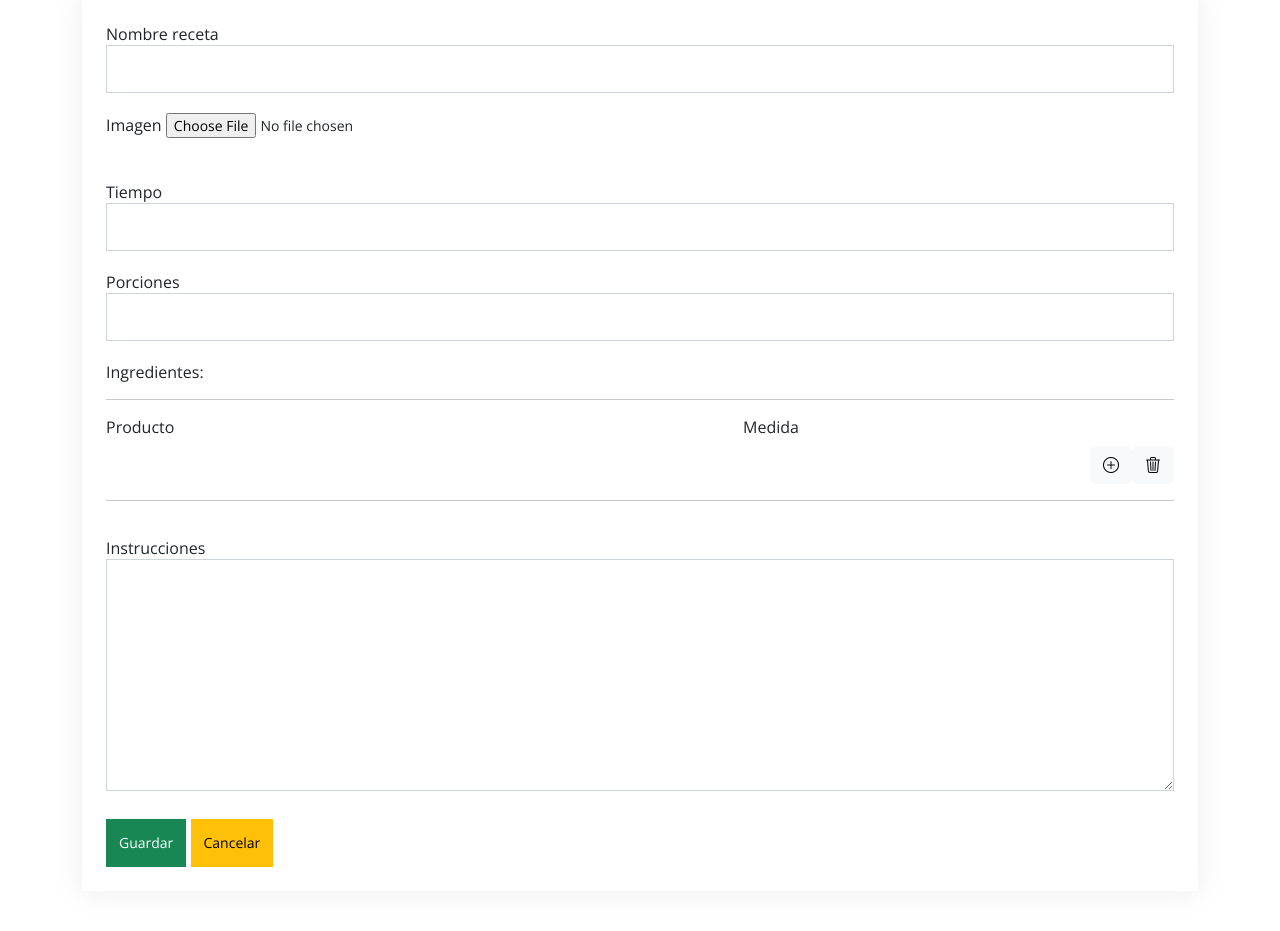
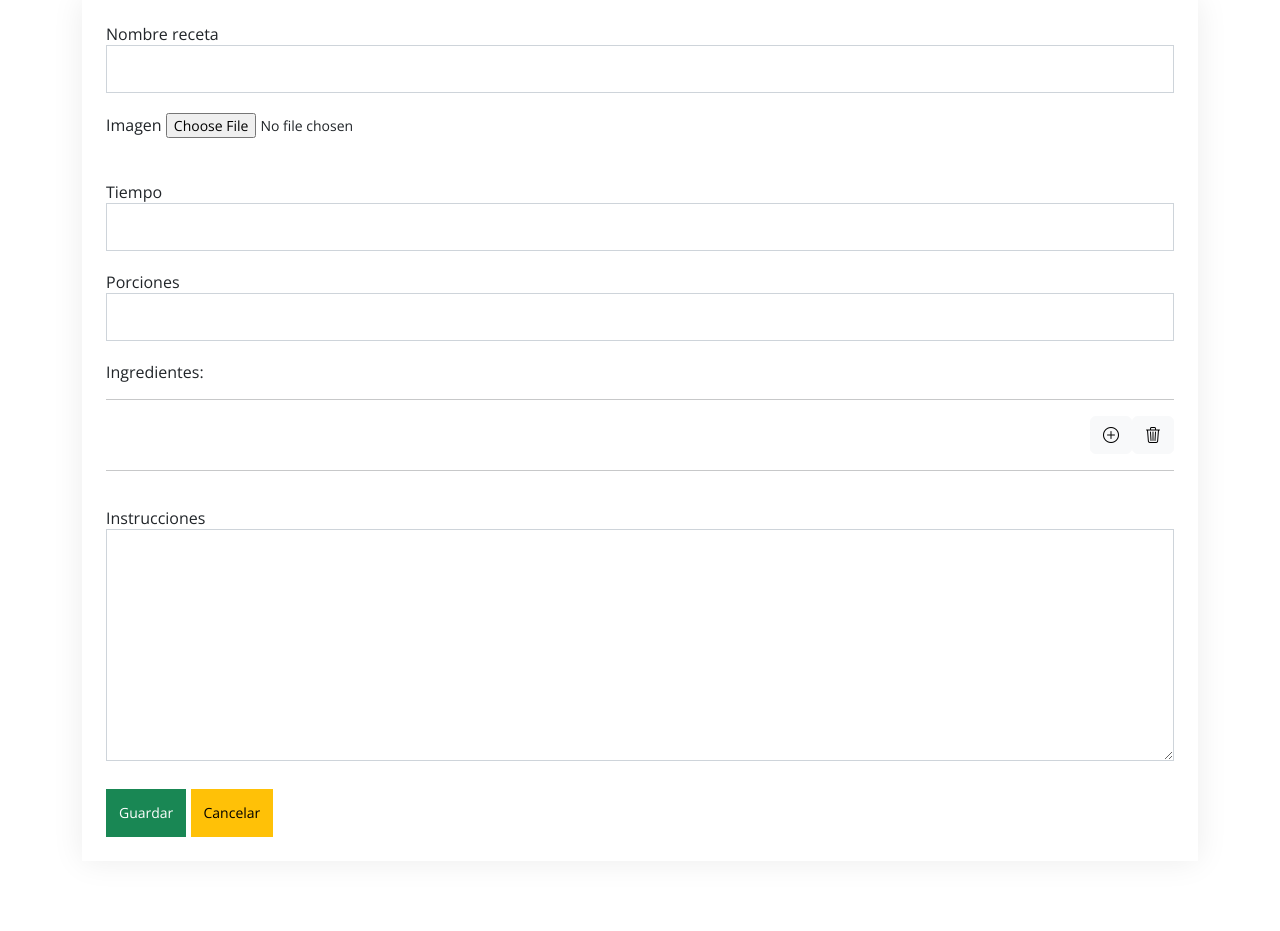
Before and after one commit to nicoCalde/recetario, a Django app: page /mis_recetas/crear_receta in a window 1280 px wide. Shown: the part 240-1171 px from the top of the page. Run offline with Django 3.2, Linux system fonts and the light colour scheme; the visitor is signed in with stand-in values (Sample User, id 1); data that the repository does not hold is empty.

Commit message:
formset actualized, choicefields not working

```diff
--- a/rct/forms.py
+++ b/rct/forms.py
@@ -70,15 +70,9 @@ class MedidasForm(forms.ModelForm):
         }
 
 class IngredientesForm(forms.ModelForm):
-
-    class Meta:
-        model=Ingredientes
-        fields=['fkproductos','cantidad','fkunidad_medida']
-        widgets={
-            'fkproductos':forms.Select(attrs={'class':'form-control'}),
-            'cantidad': forms.TextInput(attrs={'class':'form-control'}),
-            'fkunidad_medida': forms.Select(attrs={'class':'form-control'}),
-        }
+    fkproductos = forms.ChoiceField(label='Productos',widget= forms.Select(attrs={'class':"form-control"}))
+    cantidad = forms.CharField(label='Cantidad',widget= forms.TextInput(attrs={'class':"form-control"}))
+    fkunidad_medida = forms.ChoiceField(label='Medida', widget= forms.Select(attrs={'class':"form-control"}))
 
 
 #ADMINISTRACION
--- a/rct/views.py
+++ b/rct/views.py
@@ -68,7 +68,7 @@ def recetas_login(request):
 # crud
 @login_required(login_url='rct:login')
 def crear_receta(request):
-    IngredientesFormset = modelformset_factory(Ingredientes,form=IngredientesForm,extra=0)
+    IngredientesFormset = modelformset_factory(Ingredientes,form=IngredientesForm,fields=['fkproductos','cantidad','fkunidad_medida'])
     formset = IngredientesFormset(queryset=Ingredientes.objects.none())
     if request.method == 'POST':
         formulario1 = RecetasForm(request.POST or None)
@@ -84,7 +84,7 @@ def crear_receta(request):
             return redirect('rct:mis_recetas')
     else:
         formulario1 = RecetasForm()
-        formset = IngredientesFormset()
+        formset = IngredientesFormset(queryset=Ingredientes.objects.none())
     return render(request,'rct/public/crear_receta.html',{'form1':formulario1,'formset':formset})
 
 @login_required(login_url='rct:login')
@@ -95,7 +95,7 @@ def editar_receta(request,id=None):
         return render(request,'rct/public/404.html')
     if request.method == 'POST':
         formulario1 = RecetasForm(request.POST,instance=receta)
-        IngredientesFormset = modelformset_factory(Ingredientes,form=IngredientesForm,extra=0)
+        IngredientesFormset = modelformset_factory(Ingredientes,fields='__all__',extra=0)
         qs = receta.ingredientes_set.all()
         formset = IngredientesFormset(request.POST,queryset=qs)
         if formulario1.is_valid() and formset.is_valid():
--- a/templates/rct/public/form_complex.html
+++ b/templates/rct/public/form_complex.html
@@ -27,32 +27,10 @@
             <hr>
             <div id="ingredient-form-list">
                 {{ formset.management_form }}
-                <div class="row">
-                    <div class="col-sm">
-                        <label>Producto</label>
-                        {{ formset.fkproductos }}
-                    </div>
-                    <div class="col-sm-2">
-                        {{ formset.cantidad.label }}
-                        {{ formset.cantidad }}
-                    </div>
-                    <div class="col-sm">
-                        <label>Medida</label>
-                        {{ formset.fkunidad_medida }}
-                    </div>
-                </div>
                 <div class="hidden-form ingredient-form" id='empty-form'>
                     <div class="col-sm">
-                        <label>Producto</label>
-                        {{ formset.fkproductos }}
-                    </div>
-                    <div class="col-sm-2">
-                        {{ formset.cantidad.label }}
-                        {{ formset.cantidad }}
-                    </div>
-                    <div class="col-sm">
-                        <label>Medida</label>
-                        {{ formset.fkunidad_medida }}
+                        {{ formset }}
+                        <hr>
                     </div>
                 </div>
             </div>
```
